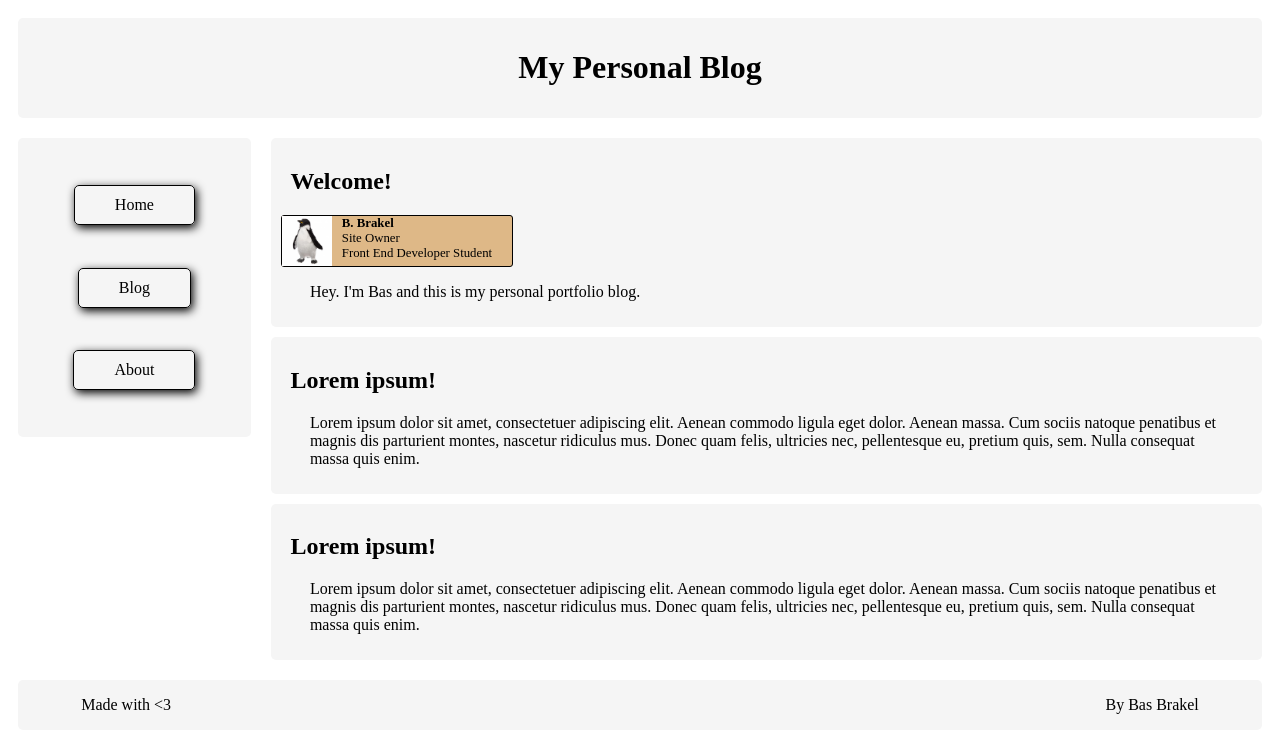
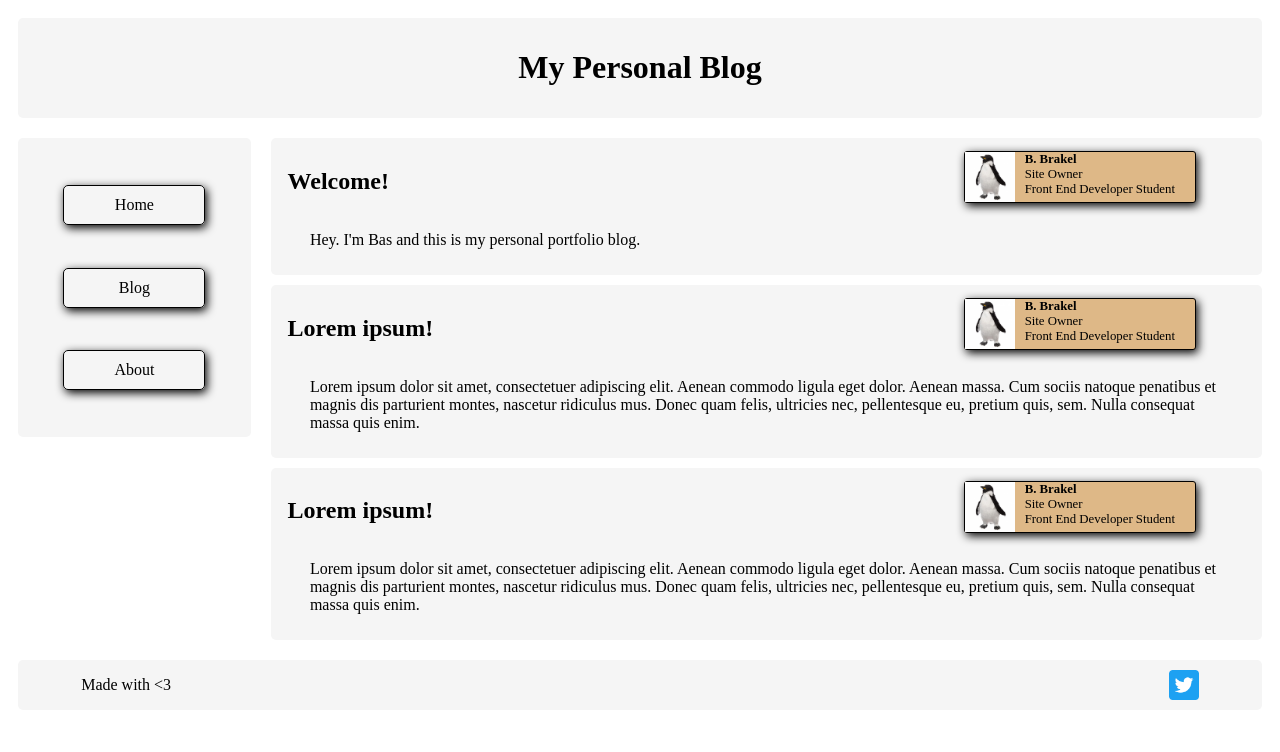
Before and after one commit to LIGHTWEIGHTECH/Udacity, a plain HTML site: page Front End Developer/Projects/Personal Blog Website/index.html in a window 1280 px wide. Drawn offline with Linux system fonts and the light colour scheme.

Commit message:
feat: finished card and css

```diff
--- a/Front End Developer/Projects/Personal Blog Website/css/large.css
+++ b/Front End Developer/Projects/Personal Blog Website/css/large.css
@@ -11,6 +11,27 @@
             "ft ft";
     }
 
+    main .box {
+        display: grid;
+        grid-template-columns: 70% 30%;
+        grid-template-areas:
+        "title card"
+        "post post";
+    }
+
+    .box p {
+        grid-area: post;
+    }
+
+    .box h2 {
+        grid-area: title;
+    }
+
+    .card {
+        grid-area: card;
+        box-shadow: 2px 3px 10px;
+    }
+
     /* HTML Elements */
     nav ul {
         flex-direction: column;
@@ -20,6 +41,7 @@
     nav li {
         margin: 10%;
         padding: 10px 40px 10px 40px;
+        width: 60px;
     }
 
 
--- a/Front End Developer/Projects/Personal Blog Website/css/style.css
+++ b/Front End Developer/Projects/Personal Blog Website/css/style.css
@@ -16,17 +16,25 @@
     border: 1px solid black;
     border-radius: 3px;
     max-width: 230px;
+    max-height: 50px;
     background: burlywood;
+    margin: 3px;
+
 }
 
 .avatar {
     width: 50px;
-    height: 50px
+    height: 50px;
 }
 
 .author span {
     font-size: 0.8em;
     padding: 10px;
+}
+
+.social {
+    display: flex;
+    justify-content: space-between;
 }
 
 /* Headers */
@@ -86,5 +94,11 @@ footer {
     grid-area: ft;
     display: flex;
     justify-content: space-between;
+    align-items: center;
     padding: 0px 5% 0px 5% !important;
 }
+
+footer img {
+    width: 30px;
+    height: 30px;
+}
--- a/Front End Developer/Projects/Personal Blog Website/index.html
+++ b/Front End Developer/Projects/Personal Blog Website/index.html
@@ -27,6 +27,7 @@
         <main>
             <section class="box">
                 <h2>Welcome!</h2>
+                <p>Hey. I'm Bas and this is my personal portfolio blog.</p>
                 <div class="card">
                     <img class="avatar" src="img/avatar.jpg" alt="Avatar">
                     <div class="author">
@@ -35,7 +36,6 @@
                         <span>Front End Developer Student</span><br>
                     </div>
                 </div>
-                <p>Hey. I'm Bas and this is my personal portfolio blog.</p>
             </section>
             <section class="box">
                 <h2>Lorem ipsum!</h2>
@@ -43,6 +43,14 @@
                     Aenean massa. Cum sociis natoque penatibus et magnis dis parturient montes, nascetur ridiculus
                     mus. Donec quam felis, ultricies nec, pellentesque eu, pretium quis, sem. Nulla consequat massa
                     quis enim.</p>
+                    <div class="card">
+                        <img class="avatar" src="img/avatar.jpg" alt="Avatar">
+                        <div class="author">
+                            <span><strong>B. Brakel</strong></span><br>
+                            <span>Site Owner</span><br>
+                            <span>Front End Developer Student</span><br>
+                        </div>
+                    </div>
             </section>
             <section class="box">
                 <h2>Lorem ipsum!</h2>
@@ -50,11 +58,22 @@
                     Aenean massa. Cum sociis natoque penatibus et magnis dis parturient montes, nascetur ridiculus
                     mus. Donec quam felis, ultricies nec, pellentesque eu, pretium quis, sem. Nulla consequat massa
                     quis enim.</p>
+                    <div class="card">
+                        <img class="avatar" src="img/avatar.jpg" alt="Avatar">
+                        <div class="author">
+                            <span><strong>B. Brakel</strong></span><br>
+                            <span>Site Owner</span><br>
+                            <span>Front End Developer Student</span><br>
+                        </div>
+                    </div>
             </section>
         </main>
 
         <footer class="box">
-            <p>Made with <3</p> <p>By Bas Brakel</p>
+            <p>Made with <3</p>
+            <div class="social">
+                <img src="img/twit.png" alt="twitter">
+            </div>
         </footer>
     </div>
 
```
Also changed, not shown: Front End Developer/Projects/Personal Blog Website/img/twit.png (added).
